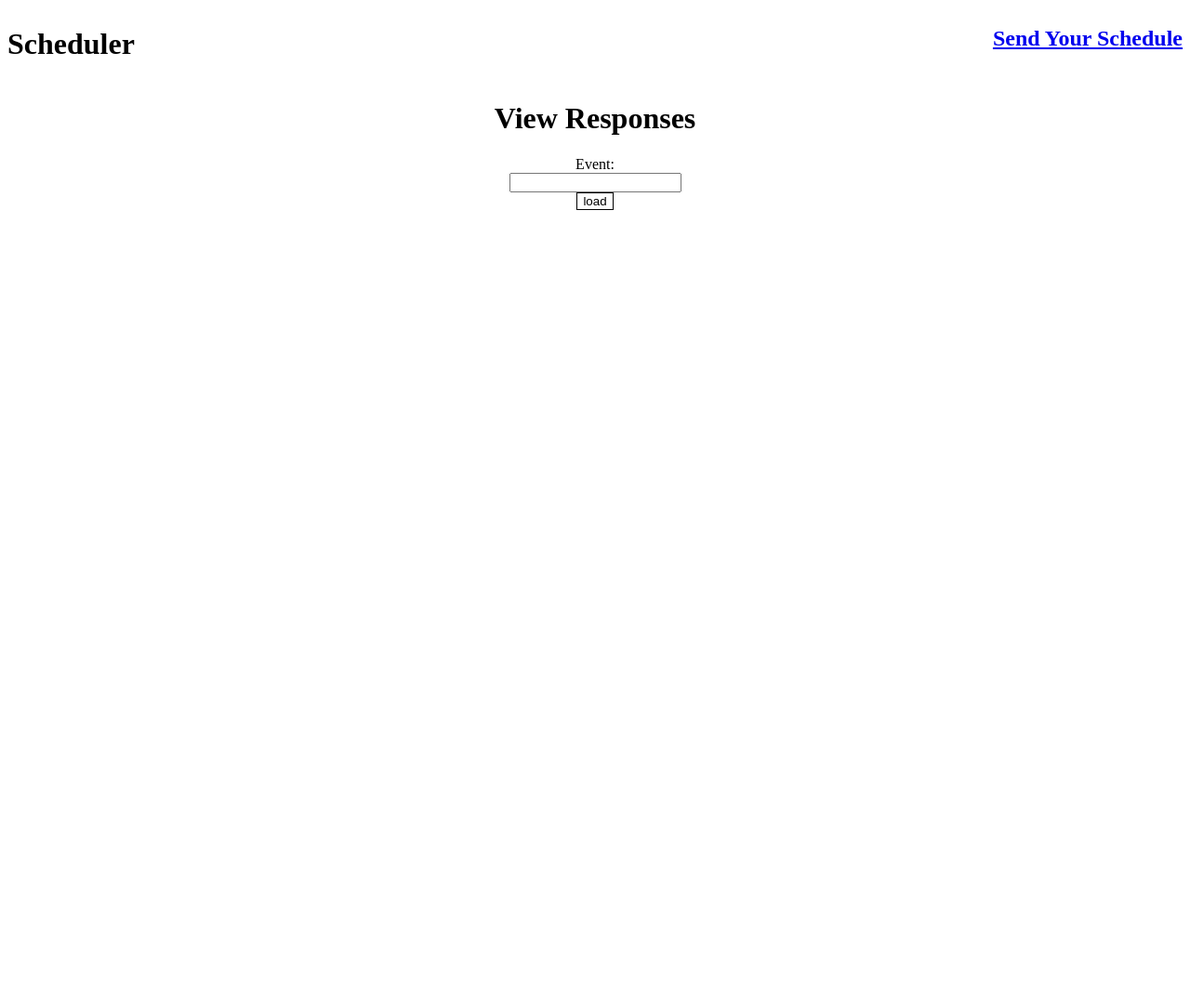
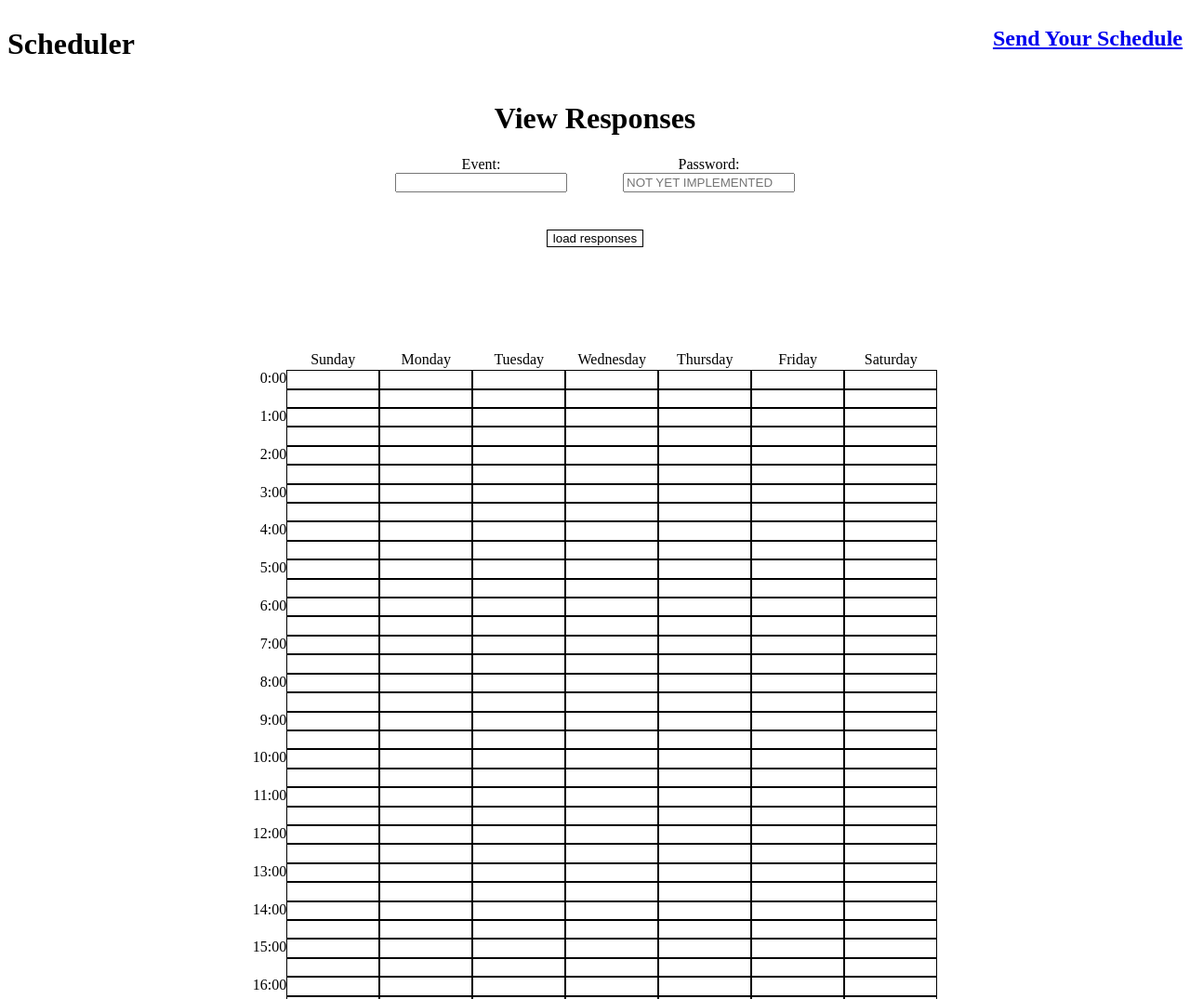
Before and after one commit to BMeyer-18/schedule-site, a plain HTML site: page viewer.html in a window 1280 px wide. Shown: the top 1075 px of the page at 93% size. Before the commit the page ends 800 px from the top, so only its background shows below. Drawn offline with Linux system fonts and the light colour scheme.

Commit message:
individual and average responses for event now viewable

```diff
--- a/viewer.html
+++ b/viewer.html
@@ -15,14 +15,33 @@
         <h1 align="center">View Responses</h1>
 
         <main>
-            <form>
-                <div class="question">
-                    <label for="event">Event:</label>
-                    <input type="text" id="event" name="event">
-                    <button>load</button>
+            <div class="question">
+                <form>
+                    <div class="question">
+                        <label for="event">Event:</label>
+                        <input type="text" id="event" name="event">
+                    </div>
+                    <div class="question">
+                        <label for="password">Password:</label>
+                        <input placeholder="NOT YET IMPLEMENTED" type="text" id="password" name="password">
+                    </div>
+                </form>
+                <button onclick="loadResponses()" style="margin: 10px 0 0 0;">load responses</button>
+                <p align="center" id="message"></p>
+                <div id="response-buttons"></div>
+            </div>
+            <section id="full-grid">
+                <div id="time-labels"></div>
+                <div id="grid">
+                    <div class="label">Sunday</div>
+                    <div class="label">Monday</div>
+                    <div class="label">Tuesday</div>
+                    <div class="label">Wednesday</div>
+                    <div class="label">Thursday</div>
+                    <div class="label">Friday</div>
+                    <div class="label">Saturday</div>
                 </div>
-
-            </form>
+            </section>
         </main>
 
         <script src="./viewer_script.js"></script>
--- a/viewer_script.js
+++ b/viewer_script.js
@@ -0,0 +1,92 @@
+const responseMap = new Map();
+const grid = document.getElementById("grid");
+setTimeLabels();
+for (let i = 0; i < 336; i++) {
+    addTile(grid);
+}
+
+function addTile(grid) {
+    const newTile = document.createElement("button");
+    //newTile.addEventListener("mouseover", event => selectTile(event, newTile));
+    //newTile.addEventListener("mousedown", event => selectTile(event, newTile));
+    grid.appendChild(newTile);
+}
+
+function setTimeLabels() {
+    const timeGrid = document.getElementById("time-labels");
+    timeGrid.appendChild(document.createElement("div"));
+    for (let i = 0; i < 24; i++) {
+        const label = document.createElement("div");
+        label.style.textAlign = "right";
+        label.innerHTML = `${i}:00`
+        timeGrid.appendChild(label);
+        timeGrid.appendChild(document.createElement("div"));
+    }
+}
+
+async function loadResponses() {
+    const message = document.getElementById("message");
+    const event = document.getElementById("event").value;
+    if (event === "") {
+        message.innerHTML = "Please enter an event";
+        return;
+    }
+
+    const response = await fetch(`http://localhost:3000/api/v1/schedules/${event}`, {
+        method: "GET",
+        mode: "cors"
+    });
+    const responseObj = await response.json();
+
+    if (response.status === 200) {
+        if (responseObj.length > 0) {
+            message.innerHTML = `SUCCESS: responses loaded for event ${responseObj[0].event}`;
+        } else {
+            message.innerHTML = `FAILURE: no responses found for event ${event.toLowerCase()}`;
+            return;
+        }
+    } else {
+        message.innerHTML = "FAILURE: " + responseObj.info;
+        return;
+    }
+
+    responseMap.clear();
+    responseMap.set("average", []);
+    for (user of responseObj) {
+        responseMap.set(user.name, []);
+    }
+
+    const responseCount = responseObj.length;
+    for (i = 0; i < responseObj[0].availability.length; i++) {
+        let responseSum = 0;
+        for (user of responseObj) {
+            responseSum += parseInt(user.availability[i]);
+            responseMap.get(user.name).push(parseInt(user.availability[i]));
+        }
+        responseMap.get("average").push(responseSum/responseCount);
+    }
+
+    makeResponseButtons();
+    showUserAvailability("average");
+}
+
+function makeResponseButtons() {
+    const div = document.getElementById("response-buttons");
+    div.textContent = '';
+    const names = responseMap.keys();
+    while (true) {
+        let currentName = names.next();
+        if (currentName.done) break;
+        let newButton = document.createElement("button");
+        newButton.innerHTML = currentName.value;
+        newButton.addEventListener("click", () => showUserAvailability(currentName.value));
+        div.appendChild(newButton);
+    }
+}
+
+function showUserAvailability(name) {
+    for (let i = 7; i < grid.children.length; i++) {
+        let multiplier = (responseMap.get(name)[i-7]-1)/4;
+        grid.children.item(i).style.backgroundColor = `rgb(${255*(1-multiplier)},${255*multiplier},100)`;
+    }
+}
```
Also changed, not shown: index_script.js (+3 -6 lines).
